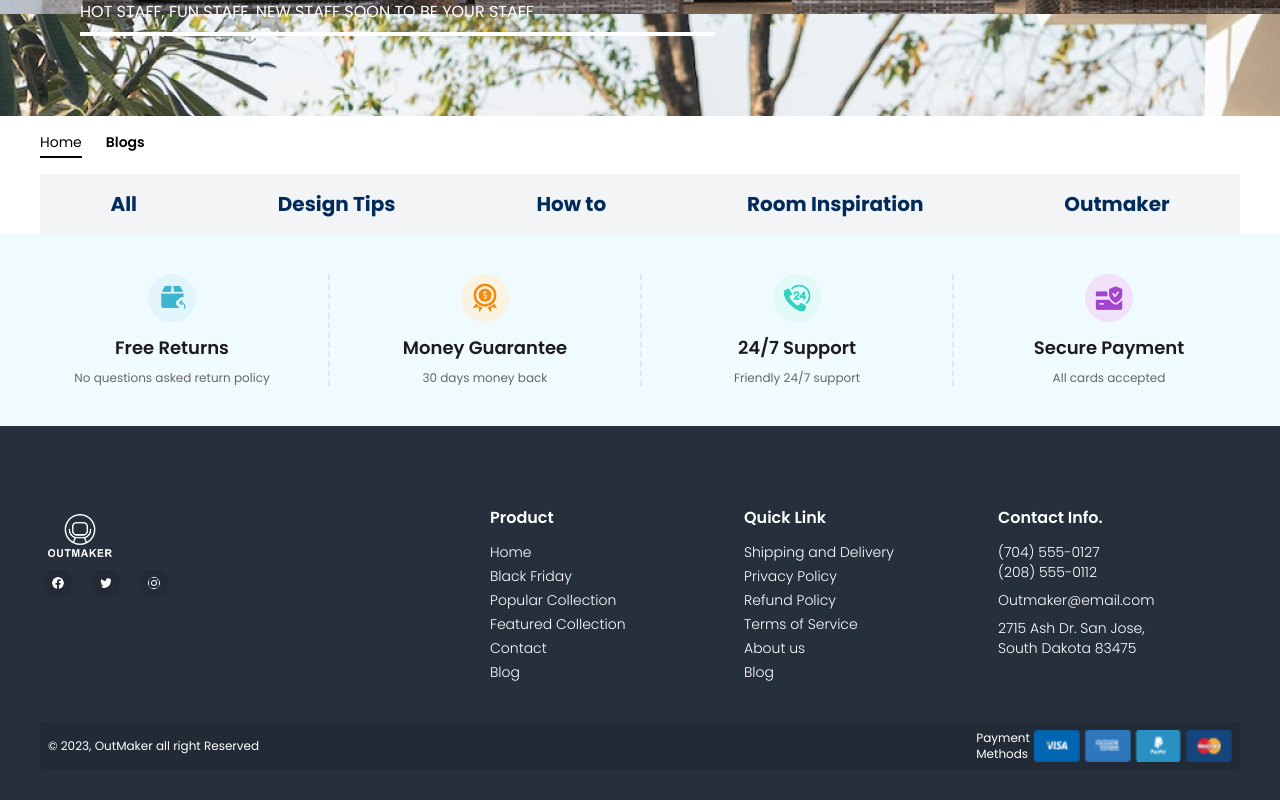
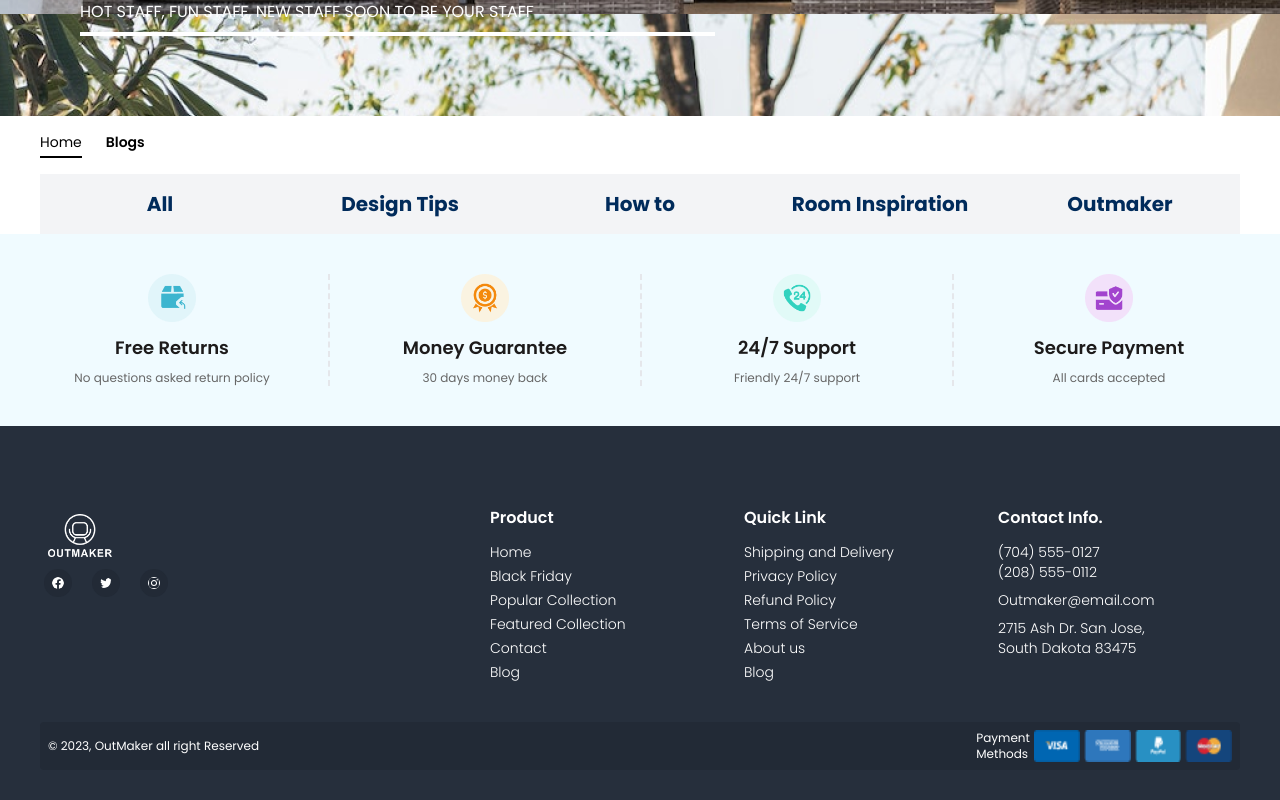
Before and after one commit to MdTasib/out-maker, a React (Create React App) app: page /all-blogs in a window 1280 px wide. Shown: the part 796-1596 px from the top of the page. Built offline with nearby package versions, Linux system fonts and the light colour scheme.

Commit message:
page navbar fix design

```diff
--- a/src/pages/all-blogs/PageNav.js
+++ b/src/pages/all-blogs/PageNav.js
@@ -9,13 +9,23 @@ const PageNav = () => {
 					<li className='font-semibold'>Blogs</li>
 				</ul>
 			</nav>
-			<nav className='bg-gray-100 py-4'>
-				<ul className='flex justify-around text-xl text-primary font-bold'>
-					<li className='cursor-pointer'>All</li>
-					<li className='cursor-pointer'>Design Tips</li>
-					<li className='cursor-pointer'>How to</li>
-					<li className='cursor-pointer'>Room Inspiration</li>
-					<li className='cursor-pointer'>Outmaker</li>
+			<nav className=''>
+				<ul className='grid grid-cols-2 md:grid-cols-3 lg:grid-cols-5 justify-between text-xl text-primary font-bold text-center'>
+					<li className='cursor-pointer bg-gray-100 hover:text-white py-4 hover:bg-primary'>
+						All
+					</li>
+					<li className='cursor-pointer bg-gray-100 hover:text-white py-4 hover:bg-primary'>
+						Design Tips
+					</li>
+					<li className='cursor-pointer bg-gray-100 hover:text-white py-4 hover:bg-primary'>
+						How to
+					</li>
+					<li className='cursor-pointer bg-gray-100 hover:text-white py-4 hover:bg-primary'>
+						Room Inspiration
+					</li>
+					<li className='cursor-pointer bg-gray-100 hover:text-white py-4 hover:bg-primary'>
+						Outmaker
+					</li>
 				</ul>
 			</nav>
 		</>
```
